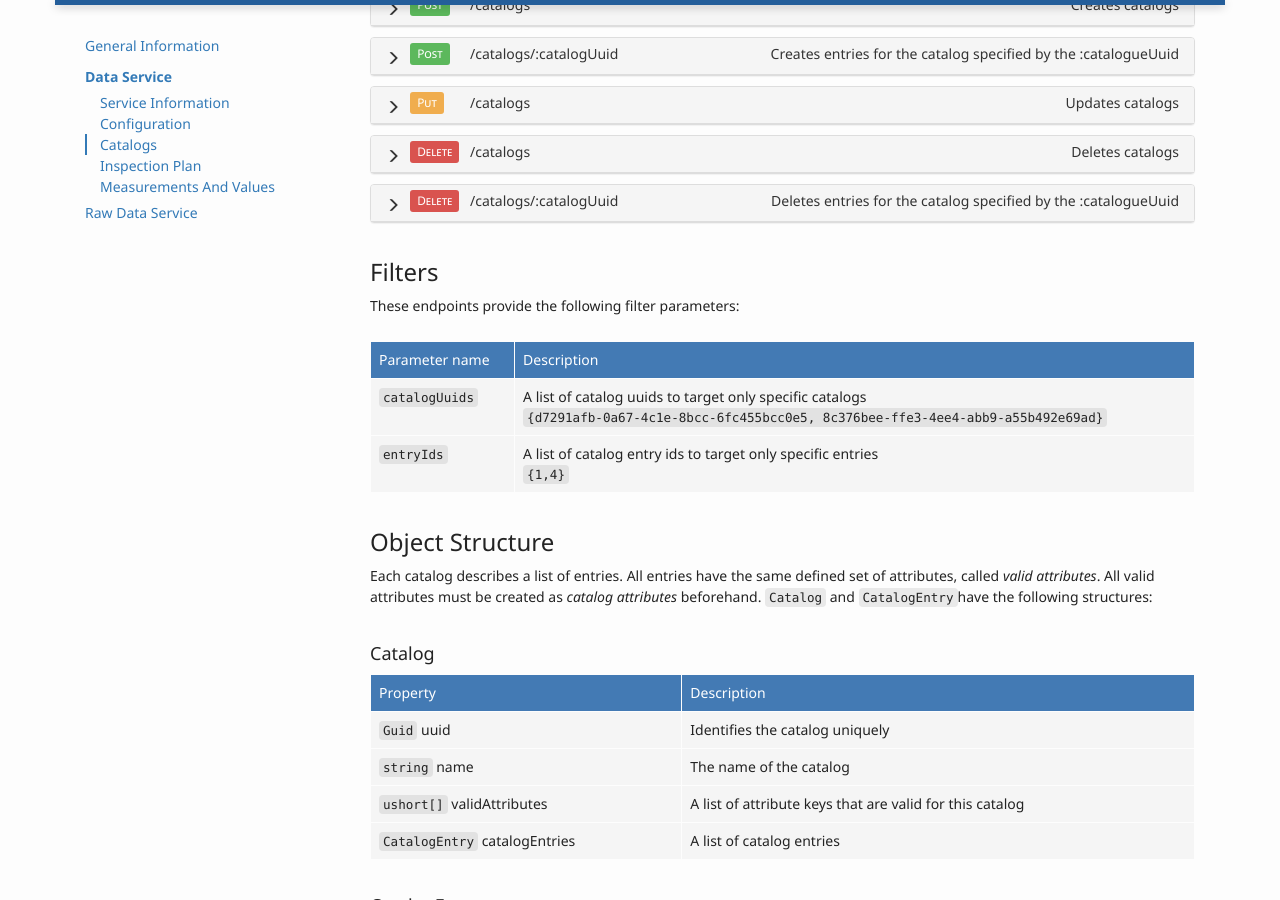
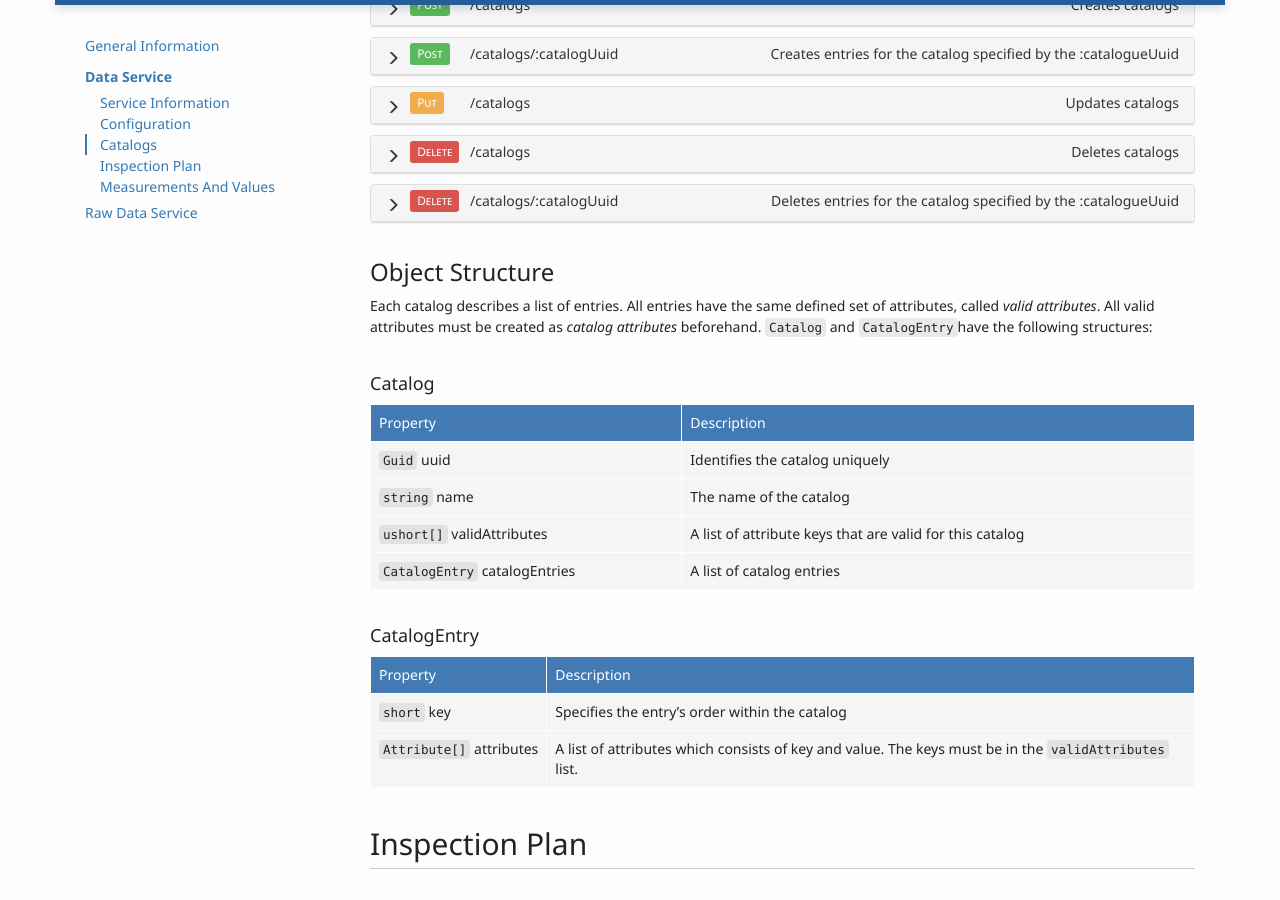
Before and after one commit to ZEISS-PiWeb/PiWeb-Api, a Jekyll site: the page built from _pages/01-restapi.md, in a window 1280 px wide and 900 px high, scrolled down 4628 px. Built offline with Jekyll 4.4.1, drawn with Linux system fonts in a browser that asks for light colours.

Commit message:
Update 012-dataservice.md

```diff
--- a/_pages/012-dataservice.md
+++ b/_pages/012-dataservice.md
@@ -295,7 +295,7 @@ Catalogs and catalog entries can be fetched, created, updated and deleted using
 {% assign method="GET" %}
 {% assign endpoint="/catalogs" %}
 {% assign summary="Fetches catalogs" %}
-{% assign description="This request can be restricted by the filter parameter `catalogUuids`" %}
+{% assign description="This request can be restricted by the filter parameter `catalogUuids`, a list of catalog uuids to target only specific catalogs. " %}
 {% assign exampleCaption="Fetching all catalogs" %}
 
 {% capture jsonrequest %}
@@ -564,6 +564,7 @@ There are two different options for deleting catalogs:
 
 * delete all catalogs or
 * delete one or more specific catalogs identified by their uuid. For this request you need to add the filter parameter `catalogUuids` to the request uri.
+*
 {% endcapture %}
 {% assign exampleCaption="Delete the catalog with the uuid 8c376bee-ffe3-4ee4-abb9-a55b492e69ad" %}
 
@@ -608,19 +609,6 @@ HTTP/1.1 200 Ok
 {% endcapture %}
 
 {% include endpointTab.html %}
-
-
-<h3 id="{{page.sections['dataservice']['secs']['catalogs'].anchor}}-filters">Filters</h3>
-
-These endpoints provide the following filter parameters:
-
-{% capture table %}
-Parameter name | Description
----------------|------------------  ------------------------------
-`catalogUuids` | A list of catalog uuids to target only specific catalogs <br> `{d7291afb-0a67-4c1e-8bcc-6fc455bcc0e5, 8c376bee-ffe3-4ee4-abb9-a55b492e69ad}`
-`entryIds`     | A list of catalog entry ids to target only specific entries <br> `{1,4}`
-{% endcapture %}
-{{ table | markdownify | replace: '<table>', '<table class="table table-hover">' }}
 
 
 <h3 id="{{page.sections['dataservice']['secs']['catalogs'].anchor}}-objectstructure">Object Structure</h3>
```
